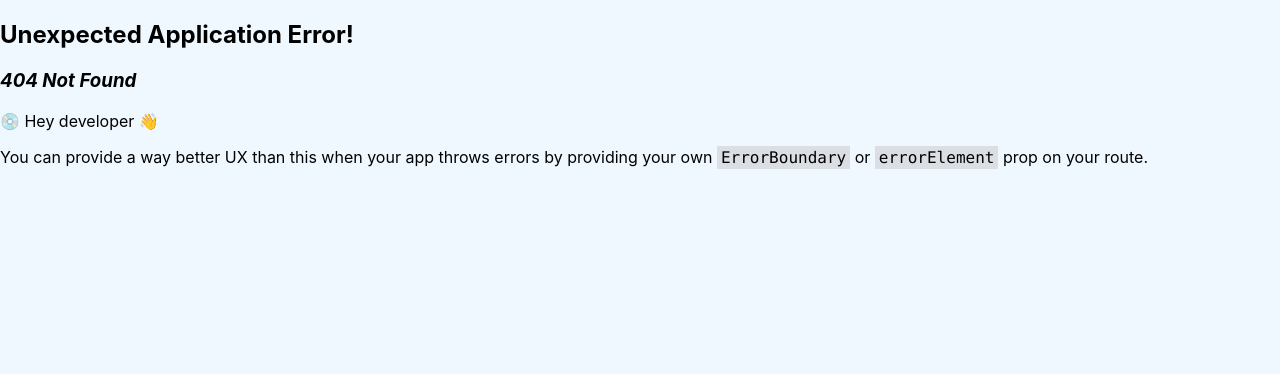
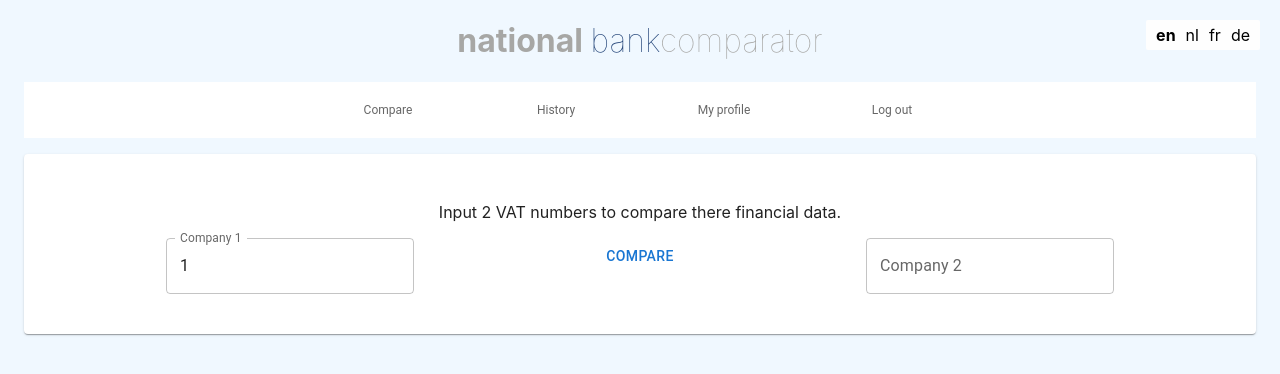
Before and after one commit to TimVanOnckelen/nbbproject-frontend-ap, a React (Create React App) app: page /compare/1 in a window 1280 px wide. Before the commit this address had no page. Shown: the top 374 px of the page. Built offline with nearby package versions, Linux system fonts and the light colour scheme; sample sign-in values are in the browser's storage.

Commit message:
added link to compare in history

```diff
--- a/src/components/company/compare.tsx
+++ b/src/components/company/compare.tsx
@@ -1,6 +1,6 @@
 // React
 import React from 'react';
-import { useOutletContext } from 'react-router-dom';
+import { useOutletContext, useParams } from 'react-router-dom';
 
 // Visuele onderdelen
 import { Button, TextField, Grid, Alert, Box, CircularProgress } from '@mui/material';
@@ -27,6 +27,13 @@ const Compare = () => {
   const [hasError, setHasError] = React.useState<IAlert>({ hasError: false, message: '' });
 
   const { t } = useTranslation();
+  const { enterprise } = useParams();
+
+  React.useEffect(() => {
+    if (enterprise) {
+      setCompany1(enterprise);
+    }
+  }, [enterprise]);
 
   const updateCompany = React.useCallback(
     (companyNumber: number) => (e: React.ChangeEvent<HTMLInputElement>) => {
--- a/src/components/history/overview.tsx
+++ b/src/components/history/overview.tsx
@@ -11,7 +11,7 @@ import Paper from '@mui/material/Paper';
 
 // React components
 import { useState } from 'react';
-import { useOutletContext } from 'react-router-dom';
+import { Link, useOutletContext } from 'react-router-dom';
 import { IAlert, IAppContext } from '../../models';
 import { Enterprise } from '../../services/api';
 import { Alert, CircularProgress, TextField } from '@mui/material';
@@ -94,8 +94,8 @@ const HistoryOverview = () => {
           <TableHead>
             <TableRow>
               <TableCell>Name</TableCell>
-              <TableCell align='right'>{t('commin.vat')}</TableCell>
-              <TableCell align='right'>{t('commin.profit')}</TableCell>
+              <TableCell align='right'>{t('common.vat')}</TableCell>
+              <TableCell align='right'>{t('common.profit')}</TableCell>
               <TableCell align='right'>{t('common.revenue')}</TableCell>
               <TableCell align='right'>{t('common.year')} </TableCell>
             </TableRow>
@@ -113,7 +113,9 @@ const HistoryOverview = () => {
                   {enterprise.enterpriseName}
                 </TableCell>
 
-                <TableCell align='right'>{enterprise.enterpriseNumber}</TableCell>
+                <TableCell align='right'>
+                  <Link to={'/compare/' + enterprise.enterpriseNumber}>{enterprise.enterpriseNumber}</Link>
+                </TableCell>
                 <TableCell align='right'>{enterprise.financialData?.profit}</TableCell>
                 <TableCell align='right'>{enterprise.financialData?.revenue}</TableCell>
                 <TableCell align='right'>{enterprise.financialData?.year}</TableCell>
--- a/src/localization.ts
+++ b/src/localization.ts
@@ -17,7 +17,7 @@ i18n
   // for all options read: https://www.i18next.com/overview/configuration-options
   .init({
     fallbackLng: 'en',
-    debug: true,
+    debug: false,
 
     interpolation: {
       escapeValue: false, // not needed for react as it escapes by default
--- a/src/router.tsx
+++ b/src/router.tsx
@@ -37,7 +37,7 @@ export const router = createBrowserRouter([
         element: <ProtectedRoute />,
         children: [
           { path: '', element: <Compare /> },
-          { path: 'compare', element: <Compare /> },
+          { path: 'compare/:enterprise?', element: <Compare /> },
           {
             path: 'search',
             element: <Search />,
```
